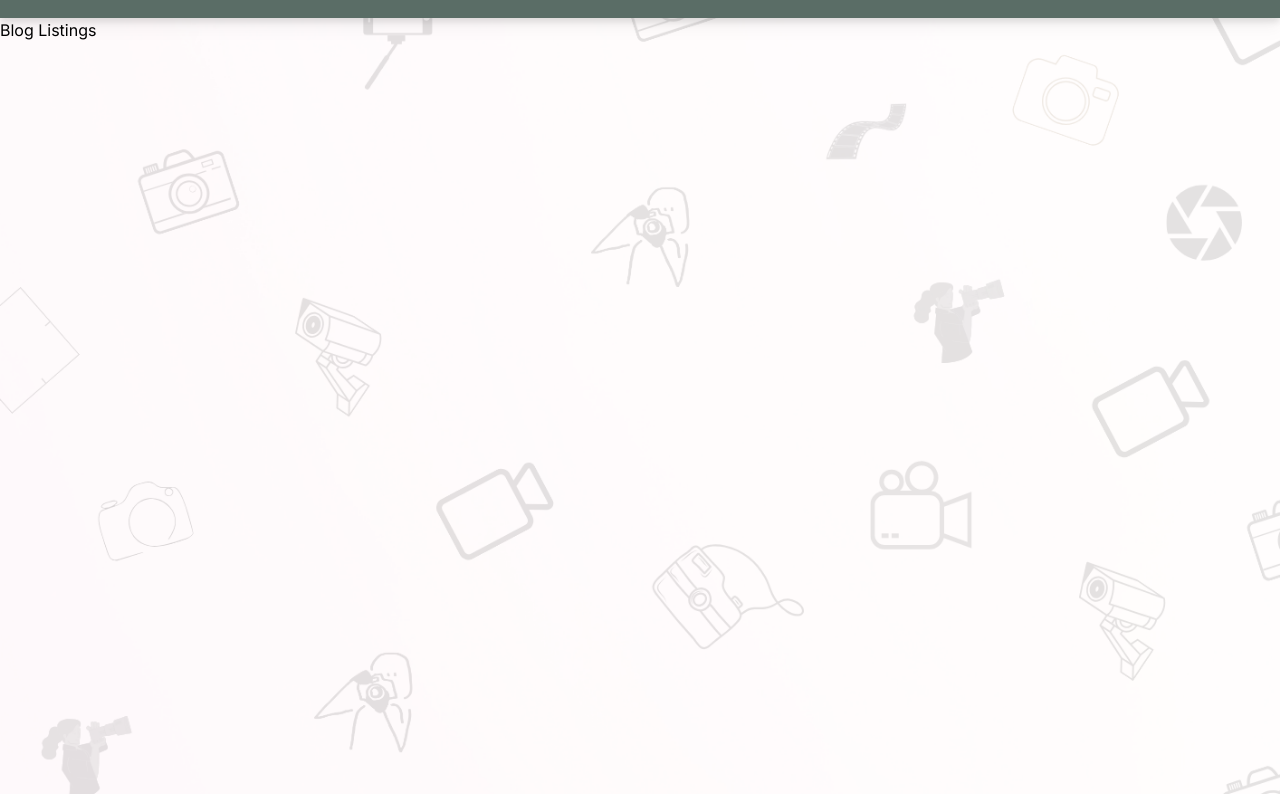
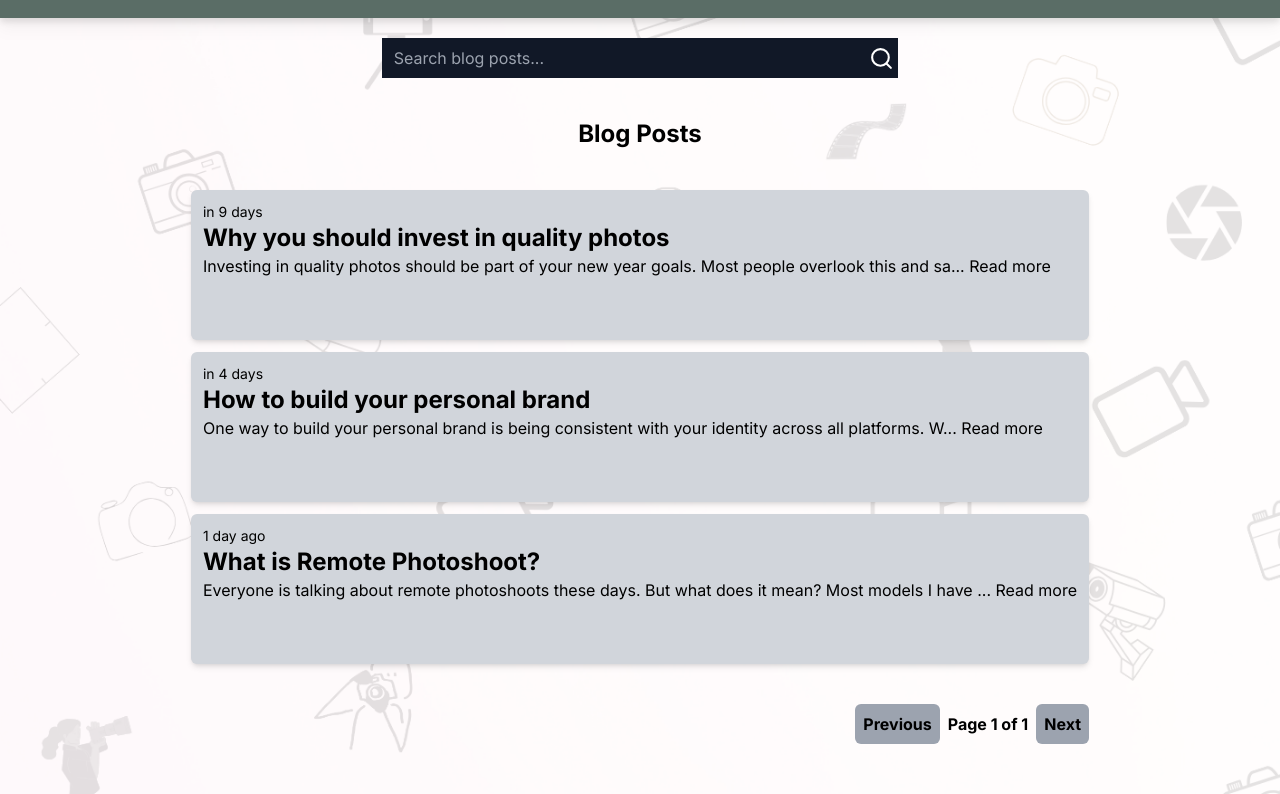
Before and after one commit to lightpc90/SweetieTamsPhotography, a Next.js app in the folder my-app/: page /blog in a window 1280 px wide. Shown: the part 846-1640 px from the top of the page. Built offline with nearby package versions, Linux system fonts and the light colour scheme.

Commit message:
added searchBar component added pagination made BlogCTA component to return 3 latest posts added getPostsByPage utility function

```diff
--- a/my-app/src/app/blog/page.js
+++ b/my-app/src/app/blog/page.js
@@ -1,9 +1,17 @@
+'use client'
 import React from 'react'
+import BlogPagination from '@/components/blog/BlogPagination';
+import SearchBar from '@/components/seachBar/SearchBar';
+
 
 const Page = () => {
   return (
-    <div>Blog Listings</div>
-  )
+    <div className="p-5 flex flex-col justify-center items-center">
+     <SearchBar />
+      <h3 className="font-bold my-10 text-start lg:text-2xl">Blog Posts</h3>
+      <BlogPagination/>
+    </div>
+  );
 }
 
 export default Page
--- /dev/null
+++ b/my-app/src/components/blog/BlogPagination.js
@@ -0,0 +1,52 @@
+'use client'
+
+import { useState } from 'react'
+import BlogCTALayout from './blogCTA/BlogCTALayout'
+import { getPostsByPage } from '@/utility/getPostsByPage'
+
+import { useAppContext } from '@/context/AppStates'
+
+const BlogPagination = () => {
+const {searchedBlogs} = useAppContext()
+
+  const [currentPage, setCurrentPage] = useState(1)
+
+  // Get the current posts based on page number
+  const postsPerPage = 10
+  const currentPosts = getPostsByPage(currentPage, postsPerPage)
+
+  // compute the total pages
+  let numPages = Math.ceil(searchedBlogs.length / postsPerPage)
+
+
+  const handleNextPage = () => {
+    setCurrentPage((prevPage)=>prevPage+1)
+  }
+  const handlePrevPage = () => {
+    setCurrentPage((prevPage)=>Math.max(prevPage-1, 1))
+  }
+  return (
+    <div>
+      <div className="flex flex-col gap-3">
+        {currentPosts.map((post, i) => (
+          <BlogCTALayout key={i} blogPost={post} />
+        ))}
+      </div>
+      {/* Pagination buttons */}
+      <div className='flex mt-10 justify-end items-center gap-2'>
+        <button className='bg-gray-400 p-2 rounded-md font-bold' onClick={handlePrevPage} disabled={currentPage === 1}>
+          Previous
+        </button>
+        <span className='font-bold'> Page {currentPage} of {numPages}  </span>
+        <button className='bg-gray-400 p-2 rounded-md font-bold'
+          onClick={handleNextPage}
+          disabled={currentPosts.length < postsPerPage}
+        >
+          Next
+        </button>
+      </div>
+    </div>
+  );
+}
+
+export default BlogPagination
--- a/my-app/src/components/blog/blogCTA/BlogCTA.js
+++ b/my-app/src/components/blog/blogCTA/BlogCTA.js
@@ -4,12 +4,13 @@ import BlogCTALayout from "./BlogCTALayout";
 import Link from "next/link";
 
 const BlogCTA = () => {
+  const recentPosts = blogPosts.slice(0, 3)
   return (
     <div className="flex flex-col justify-center items-center">
       <div className="text-gray-400">Read Our Latest Stories</div>
       <div className="text-2xl font-bold mb-2">Recent Blog Posts</div>
       <div className="flex flex-col gap-3 w-full">
-        {blogPosts.map((blogPost, i) => (
+        {recentPosts.map((blogPost, i) => (
           <BlogCTALayout key={i} blogPost={blogPost} />
         ))}
       </div>
--- /dev/null
+++ b/my-app/src/components/seachBar/SearchBar.js
@@ -0,0 +1,42 @@
+"use client";
+
+import { useEffect, useState } from "react";
+import { useAppContext } from "@/context/AppStates";
+import { blogPosts } from "@/data/blog/BlogPosts";
+import {LuSearch} from "react-icons/lu";
+
+const SearchBar = () => {
+  const { searchedBlogs, setSearchedBlogs } = useAppContext();
+  const [searchedWords, setSearchedWords] = useState("");
+  // search function
+  const searchResult = () => {
+    const results = searchedBlogs.filter((post) =>
+      post.title.toLowerCase().includes(searchedWords.toLowerCase())
+    );
+    setSearchedBlogs(results);
+  };
+  // search event handler
+  const handleSearch = (e) => {
+    setSearchedWords(e.target.value);
+  };
+  useEffect(() => {
+    if (!searchedWords) setSearchedBlogs(blogPosts);
+    else searchResult();
+  }, [searchedWords]);
+
+  return (
+    <div className="relative text-white flex flex-col justify-center lg:w-5/12  ">
+      <input
+        onChange={handleSearch}
+        type="text"
+        placeholder="Search blog posts..."
+        className="py-2 pl-3 pr-10 w-full bg-gray-900 "
+      />
+      <div className="absolute right-1">
+        <LuSearch size={25} />
+      </div>
+    </div>
+  );
+};
+
+export default SearchBar;
--- a/my-app/src/context/AppStates.js
+++ b/my-app/src/context/AppStates.js
@@ -1,6 +1,7 @@
 "use client"
 
 import { useContext, createContext, useState } from 'react'
+import { blogPosts } from '@/data/blog/BlogPosts';
 
 const appContext = createContext()
 
@@ -8,6 +9,7 @@ export const useAppContext = () => useContext(appContext);
 
 export const AppProvider = ({ children }) => {
     const [isNavOpened, setIsNavOpened] = useState(false);
+    const [searchedBlogs, setSearchedBlogs] = useState(blogPosts)
     return(
-    <appContext.Provider value={{isNavOpened, setIsNavOpened}}> {children}</appContext.Provider>
+    <appContext.Provider value={{isNavOpened, setIsNavOpened, searchedBlogs, setSearchedBlogs}}> {children}</appContext.Provider>
 )}
--- /dev/null
+++ b/my-app/src/utility/getPostsByPage.js
@@ -0,0 +1,10 @@
+'use client'
+import { useAppContext } from "@/context/AppStates";
+
+// Function to get a subset of posts based on the current page
+export const getPostsByPage = (page, postsPerPage) => {
+  const {searchedBlogs}= useAppContext()
+  const startIndex = (page - 1) * postsPerPage;
+  const endIndex = startIndex + postsPerPage;
+  return searchedBlogs.slice(startIndex, endIndex);
+};
```
Also changed, not shown: my-app/src/data/training/training.js (+10 -0 lines).
